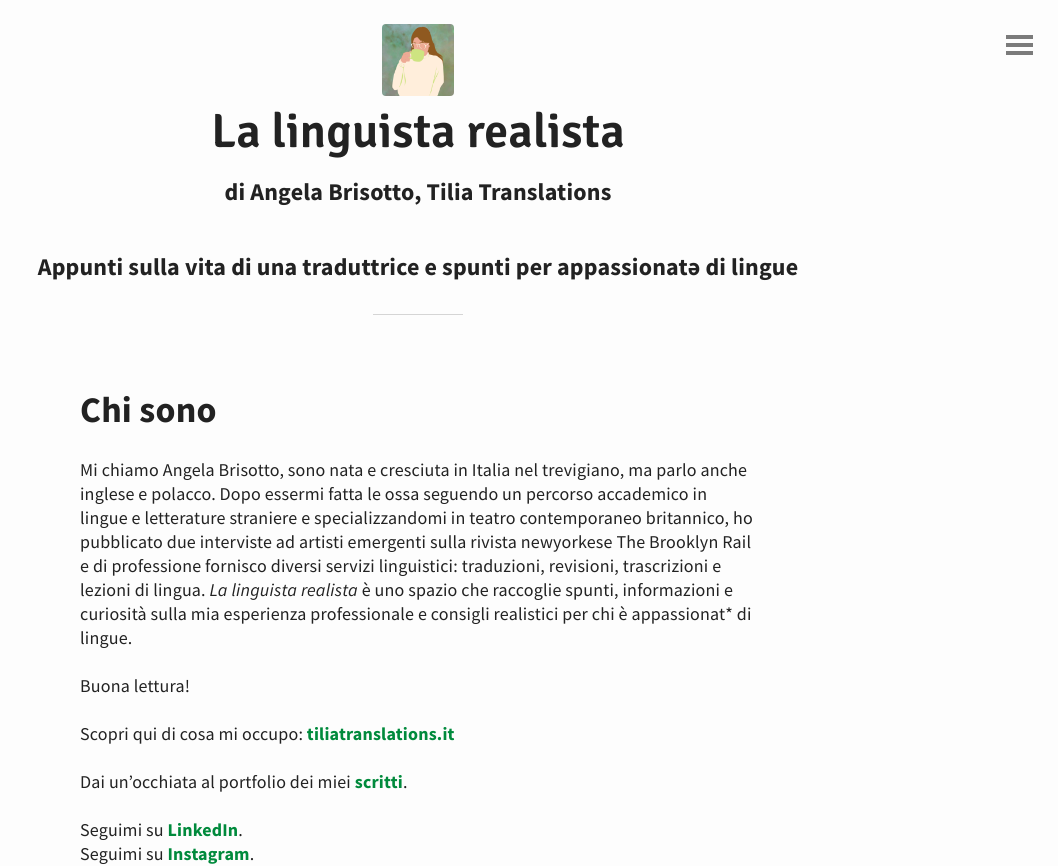
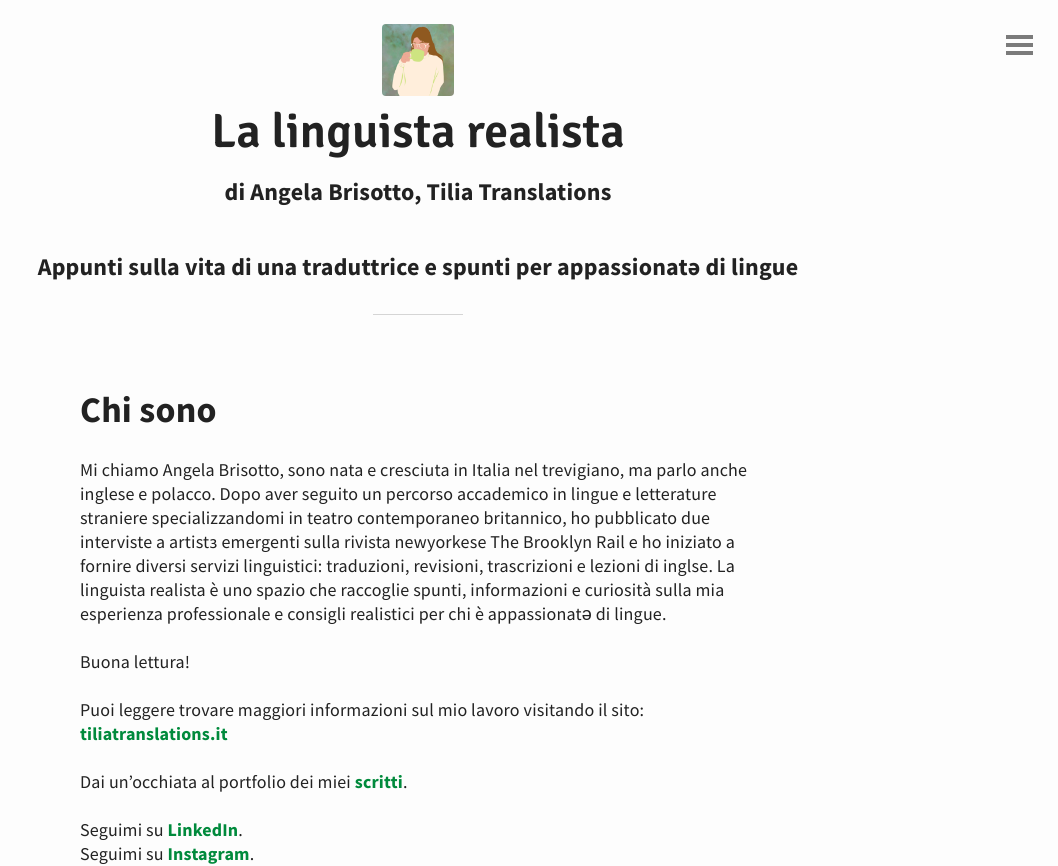
Before and after one commit to angelatiliatranslations/blog, a Jekyll site: the page built from about.md, in a window 1280 px wide, cut to the strip 0-866 px from the top of the page. Shown: the whole strip, without its empty margins (222-1280 px from the left). Built offline with Jekyll 4.4.1, drawn with Linux system fonts in a browser that asks for light colours.

Commit message:
Update about.md

```diff
--- a/about.md
+++ b/about.md
@@ -5,11 +5,11 @@ title: Chi sono
 ## Chi sono
 
 <br>
-Mi chiamo Angela Brisotto, sono nata e cresciuta in Italia nel trevigiano, ma parlo anche inglese e polacco. Dopo essermi fatta le ossa seguendo un percorso accademico in lingue e letterature straniere e specializzandomi in teatro contemporaneo britannico, ho pubblicato due interviste ad artisti emergenti sulla rivista newyorkese The Brooklyn Rail e di professione fornisco diversi servizi linguistici: traduzioni, revisioni, trascrizioni e lezioni di lingua. <em>La linguista realista</em> è uno spazio che raccoglie spunti, informazioni e curiosità sulla mia esperienza professionale e consigli realistici per chi è appassionat* di lingue.
+Mi chiamo Angela Brisotto, sono nata e cresciuta in Italia nel trevigiano, ma parlo anche inglese e polacco. Dopo aver seguito un percorso accademico in lingue e letterature straniere specializzandomi in teatro contemporaneo britannico, ho pubblicato due interviste a artistɜ emergenti sulla rivista newyorkese The Brooklyn Rail e ho iniziato a fornire diversi servizi linguistici: traduzioni, revisioni, trascrizioni e lezioni di inglse. La linguista realista è uno spazio che raccoglie spunti, informazioni e curiosità sulla mia esperienza professionale e consigli realistici per chi è appassionatә di lingue.
 
 Buona lettura!
 
-Scopri qui di cosa mi occupo: <a href="https://www.tiliatranslations.it/">tiliatranslations.it</a>
+Puoi leggere trovare maggiori informazioni sul mio lavoro visitando il sito: <a href="https://www.tiliatranslations.it/">tiliatranslations.it</a>
 
 Dai un’occhiata al portfolio dei miei <a href="https://angelabrisotto.github.io/">scritti</a>.
 
```
